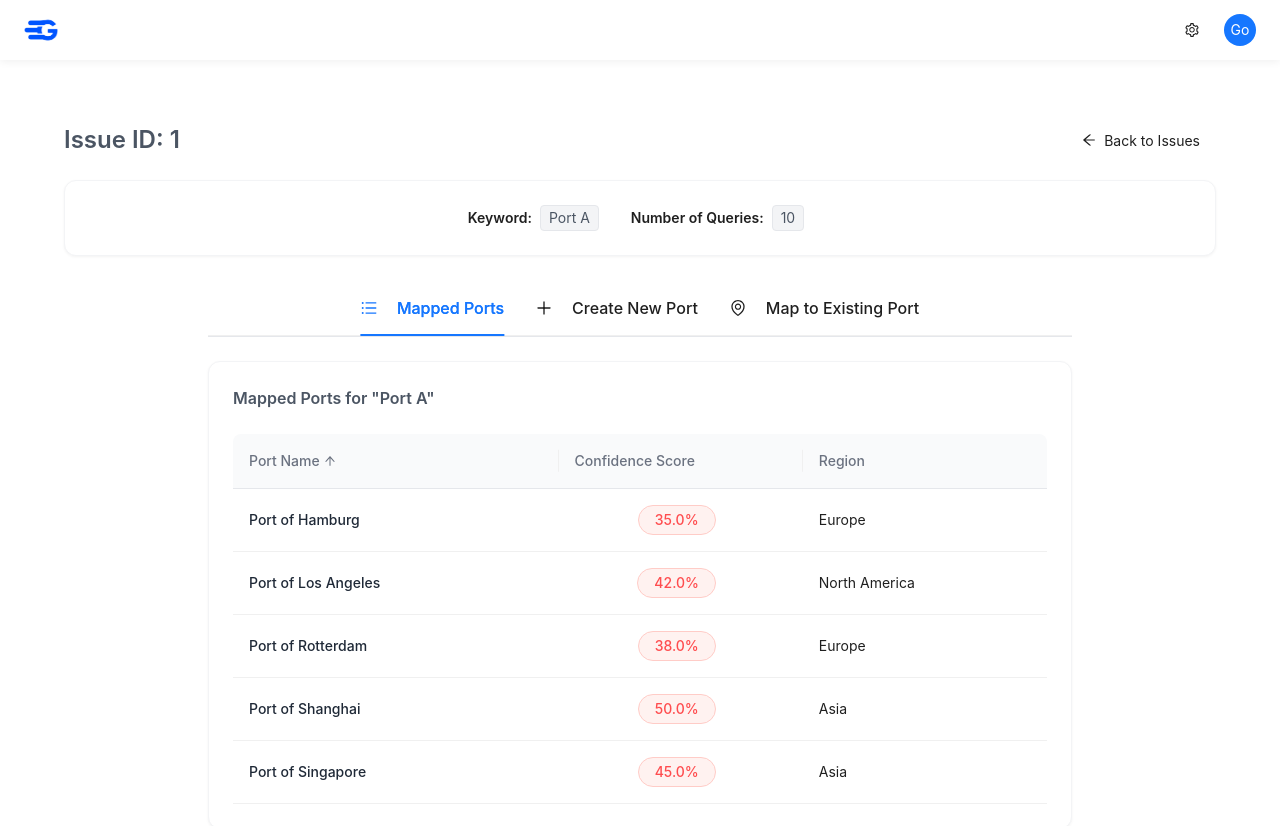
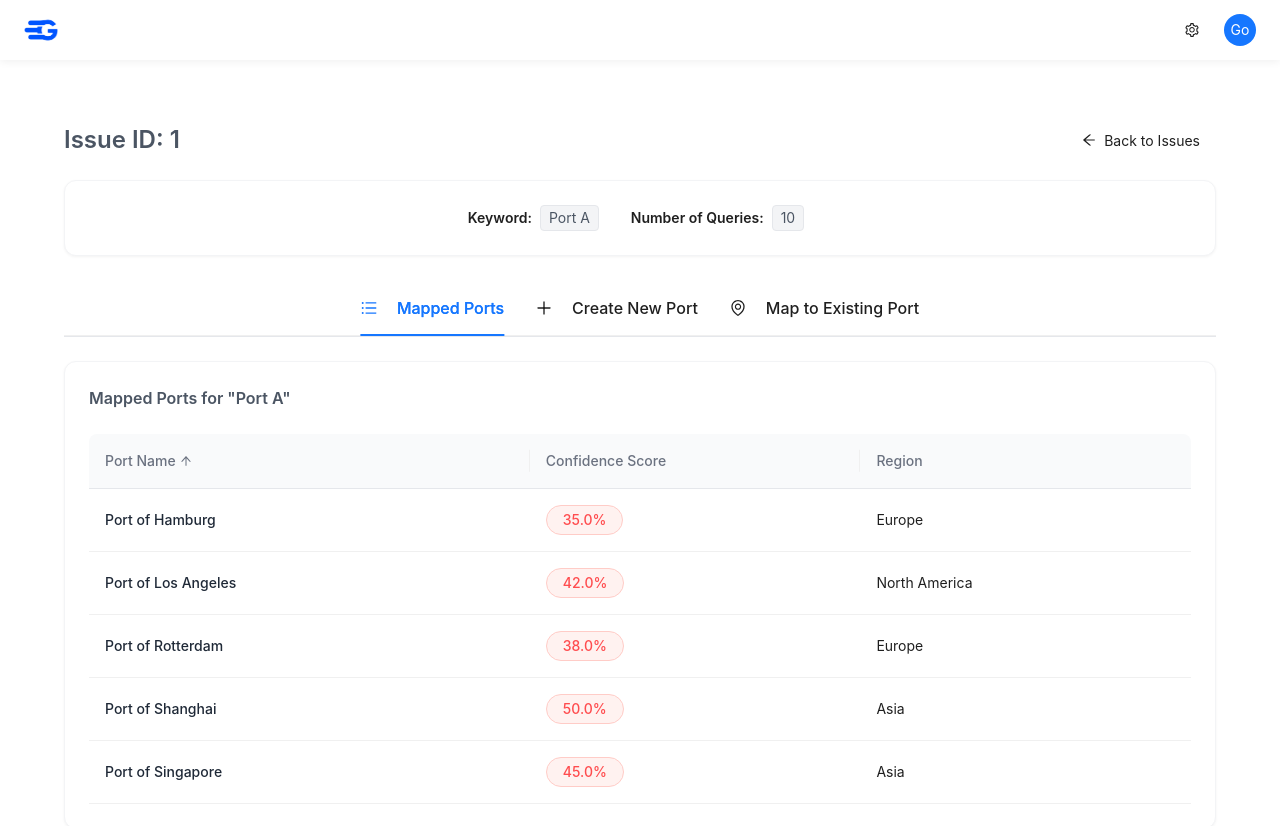
Before and after one commit to sujalbochkar-gocomet/port_mapping, a React (Vite) app in the folder client/: page /admin/issue/resolve/1 in a window 1280 px wide. Shown: the top 826 px of the page. Built offline with nearby package versions, Linux system fonts and the light colour scheme.

Commit message:
Final Changes

```diff
--- a/client/src/components/IssueReport-MappedPorts.tsx
+++ b/client/src/components/IssueReport-MappedPorts.tsx
@@ -1,5 +1,5 @@
 import { useState, useMemo } from "react";
-import { Table, Typography, Card, Tag } from "antd";
+import { Table, Typography, Card, Tag, Empty, Space } from "antd";
 import { ArrowUpOutlined, ArrowDownOutlined } from "@ant-design/icons";
 import type { ColumnsType } from "antd/es/table";
 
@@ -8,20 +8,46 @@ const { Title, Text } = Typography;
 type SortField = "portName" | "confidenceScore" | "region";
 type SortOrder = "asc" | "desc";
 
-interface MappedPort {
+interface TablePort {
   id: string;
   portName: string;
   confidenceScore: number;
   region: string;
 }
 
-const IssueReportMappedPorts = ({ keyword }: { keyword: string }) => {
+interface Props {
+  keyword: string;
+  mappedPorts?: Array<{
+    id: string;
+    name: string;
+    type: string;
+  }>;
+}
+
+const IssueReportMappedPorts = ({ keyword, mappedPorts }: Props) => {
   const [sortField, setSortField] = useState<SortField>("portName");
   const [sortOrder, setSortOrder] = useState<SortOrder>("asc");
 
-  // Sample data - replace with your actual data source
-  const mappedPorts = useMemo<MappedPort[]>(
-    () => [
+  // Transform passed mappedPorts to the format expected by this component
+  const tablePorts = useMemo<TablePort[]>(() => {
+    if (mappedPorts && mappedPorts.length > 0) {
+      return mappedPorts.map((port) => ({
+        id: port.id,
+        portName: port.name,
+        confidenceScore: Math.random() * 0.5 + 0.3, // Random score between 0.3 and 0.8 as sample
+        region:
+          port.type === "sea_port"
+            ? "Sea"
+            : port.type === "air_port"
+            ? "Air"
+            : port.type === "inland_port"
+            ? "Land"
+            : "Other",
+      }));
+    }
+
+    // Fallback to sample data if no mapped ports are provided
+    return [
       {
         id: "1",
         portName: "Port of Singapore",
@@ -52,12 +78,11 @@ const IssueReportMappedPorts = ({ keyword }: { keyword: string }) => {
         confidenceScore: 0.35,
         region: "Europe",
       },
-    ],
-    []
-  );
+    ];
+  }, [mappedPorts]);
 
   const sortedPorts = useMemo(() => {
-    return [...mappedPorts].sort((a, b) => {
+    return [...tablePorts].sort((a, b) => {
       const aValue = a[sortField];
       const bValue = b[sortField];
 
@@ -70,7 +95,7 @@ const IssueReportMappedPorts = ({ keyword }: { keyword: string }) => {
       const comparison = String(aValue).localeCompare(String(bValue));
       return sortOrder === "asc" ? comparison : -comparison;
     });
-  }, [mappedPorts, sortField, sortOrder]);
+  }, [tablePorts, sortField, sortOrder]);
 
   const handleSort = (field: SortField) => {
     if (sortField === field) {
@@ -90,7 +115,7 @@ const IssueReportMappedPorts = ({ keyword }: { keyword: string }) => {
     );
   };
 
-  const columns: ColumnsType<MappedPort> = [
+  const columns: ColumnsType<TablePort> = [
     {
       title: (
         <div
@@ -124,6 +149,7 @@ const IssueReportMappedPorts = ({ keyword }: { keyword: string }) => {
       sorter: false,
       sortDirections: [],
       render: (score: number) => (
+        <div style={{ textAlign: "left" }}>
           <Tag
             color="error"
             style={{
@@ -131,10 +157,13 @@ const IssueReportMappedPorts = ({ keyword }: { keyword: string }) => {
               borderRadius: "16px",
               fontSize: "14px",
               fontWeight: 500,
+              textAlign: "left",
+              display: "inline-block",
             }}
           >
             {(score * 100).toFixed(1)}%
           </Tag>
+        </div>
       ),
       align: "center",
     },
@@ -175,6 +204,31 @@ const IssueReportMappedPorts = ({ keyword }: { keyword: string }) => {
           pagination={false}
           className="custom-table"
           rowClassName={() => "ant-table-row-custom"}
+          locale={{
+            emptyText: sortedPorts.length === 0 && (
+              <Empty
+                image={Empty.PRESENTED_IMAGE_SIMPLE}
+                description={
+                  <Space
+                    direction="vertical"
+                    size={8}
+                    style={{ marginTop: 16 }}
+                  >
+                    <Text strong style={{ fontSize: 16, color: "#4B5563" }}>
+                      No mapped ports
+                    </Text>
+                    <Text
+                      type="secondary"
+                      style={{ maxWidth: 400, margin: "0 auto" }}
+                    >
+                      No ports have been mapped to this keyword yet.
+                    </Text>
+                  </Space>
+                }
+                style={{ margin: "64px 0" }}
+              />
+            ),
+          }}
         />
       </Card>
 
--- a/client/src/components/IssueReport-ResolveIssue.tsx
+++ b/client/src/components/IssueReport-ResolveIssue.tsx
@@ -1,4 +1,4 @@
-import { useParams, useNavigate } from "react-router-dom";
+import { useParams, useNavigate, useLocation } from "react-router-dom";
 import { useState } from "react";
 import CreateNewPort from "./IssueReport-CreateNewPort";
 import MapExistingPort from "./IssueReport-MapExistingPort";
@@ -20,18 +20,39 @@ interface NewPortData {
   type: "sea_port" | "inland_port" | "air_port" | "address";
 }
 
+interface DataItem {
+  id: number;
+  issueId: string;
+  keyword: string;
+  confidenceScore: number;
+  numberOfQueries: number;
+  mappedPorts: Array<{
+    id: string;
+    name: string;
+    type: string;
+  }>;
+}
+
 const IssueReportResolveIssue = () => {
   const { id: issueId } = useParams();
   const navigate = useNavigate();
+  const location = useLocation();
   const [activeTab, setActiveTab] = useState<"create" | "map" | "mapped">(
     "mapped"
   );
 
-  // This would be replaced with actual data from your API
-  const issueDetails = {
+  // Get the issue details from location state or use fallback values
+  const recordData = location.state?.record as DataItem;
+
+  const issueDetails = recordData || {
     keyword: "Port A",
     numberOfQueries: 10,
   };
+
+  // Add debugging
+  console.log("Location state:", location.state);
+  console.log("Record data:", recordData);
+  console.log("Mapped ports:", recordData?.mappedPorts);
 
   const handlePortCreated = (portData: NewPortData) => {
     // TODO: Implement port creation logic
@@ -52,7 +73,12 @@ const IssueReportResolveIssue = () => {
           <span>Mapped Ports</span>
         </Flex>
       ),
-      children: <IssueReportMappedPorts keyword={issueDetails.keyword} />,
+      children: (
+        <IssueReportMappedPorts
+          keyword={issueDetails.keyword}
+          mappedPorts={recordData?.mappedPorts}
+        />
+      ),
     },
     {
       key: "create",
@@ -87,7 +113,7 @@ const IssueReportResolveIssue = () => {
   ];
 
   return (
-    <div style={{ maxWidth: 1280, margin: "0 auto", padding: 32 }}>
+    <div style={{ maxWidth: 1400, margin: "0 auto", padding: 32 }}>
       {/* Main Content */}
       <Space direction="vertical" size="large" style={{ width: "100%" }}>
         {/* Header */}
@@ -144,17 +170,29 @@ const IssueReportResolveIssue = () => {
                 {issueDetails.numberOfQueries}
               </Tag>
             </Flex>
+            {recordData?.confidenceScore && (
+              <Flex align="center" gap="small">
+                <Text strong>Confidence Score:</Text>
+                <Tag
+                  color="error"
+                  style={{
+                    padding: "2px 8px",
+                    borderRadius: "16px",
+                    fontSize: "14px",
+                    fontWeight: 500,
+                  }}
+                >
+                  {(recordData.confidenceScore * 100).toFixed(1)}%
+                </Tag>
+              </Flex>
+            )}
           </Flex>
         </Card>
 
         {/* Tabs */}
-        <div style={{ display: "flex", justifyContent: "center" }}>
-          <div style={{ width: "75%" }}>
         <Tabs
           activeKey={activeTab}
-              onChange={(key) =>
-                setActiveTab(key as "create" | "map" | "mapped")
-              }
+          onChange={(key) => setActiveTab(key as "create" | "map" | "mapped")}
           items={items}
           size="large"
           centered
@@ -163,9 +201,8 @@ const IssueReportResolveIssue = () => {
             borderBottom: "1px solid #E5E7EB",
             marginBottom: 24,
           }}
+          style={{ width: "100%" }}
         />
-          </div>
-        </div>
       </Space>
     </div>
   );
--- a/client/src/components/IssueReport-Table.tsx
+++ b/client/src/components/IssueReport-Table.tsx
@@ -49,72 +49,72 @@ const IssueReportTable = () => {
     () => [
       {
         id: 1,
-        issueId: "random-issue-id-1",
-        keyword: "Port A",
+        issueId: "i1",
+        keyword: "Port Klang",
         confidenceScore: 0.5,
         numberOfQueries: 2,
         mappedPorts: [
           {
             id: "bea5ef8c-111f-4b46-b5fd-0581dce08da0",
-            name: "Port Temporary",
+            name: "Port Klang West",
             type: "sea_port",
           },
           {
             id: "bea5ef8c-111f-4b46-b5fd-0581dce08da0",
-            name: "Port Temporary",
+            name: "Port Klang East",
             type: "sea_port",
           },
           {
             id: "bea5ef8c-111f-4b46-b5fd-0581dce08da0",
-            name: "Port Temporary",
+            name: "Port Klang South",
             type: "sea_port",
           },
         ],
       },
       {
         id: 2,
-        issueId: "random-issue-id-2",
-        keyword: "Port B",
+        issueId: "i2",
+        keyword: "Port Chennai",
         confidenceScore: 0.48,
         numberOfQueries: 5,
         mappedPorts: [
           {
             id: "bea5ef8c-111f-4b46-b5fd-0581dce08da0",
-            name: "Port Temporary",
+            name: "Chennai wesite",
             type: "sea_port",
           },
           {
             id: "bea5ef8c-111f-4b46-b5fd-0581dce08da0",
-            name: "Port Temporary",
+            name: "Chennai East",
             type: "sea_port",
           },
           {
             id: "bea5ef8c-111f-4b46-b5fd-0581dce08da0",
-            name: "Port Temporary",
+            name: "Chennai South",
             type: "sea_port",
           },
         ],
       },
       {
         id: 3,
-        issueId: "random-issue-id-3",
-        keyword: "Port C",
+        issueId: "i3",
+        keyword: "Port Mumbai",
         confidenceScore: 0.36,
         numberOfQueries: 1,
         mappedPorts: [
           {
             id: "bea5ef8c-111f-4b46-b5fd-0581dce08da0",
-            name: "Port Temporary",
+            name: "Mumbai West",
             type: "sea_port",
           },
           {
             id: "bea5ef8c-111f-4b46-b5fd-0581dce08da0",
-            name: "Port Temporary",
+            name: "Mundra East",
             type: "sea_port",
           },
           {
             id: "bea5ef8c-111f-4b46-b5fd-0581dce08da0",
-            name: "Port Temporary",
+            name: "Mundra South",
             type: "sea_port",
           },
         ],
@@ -256,7 +256,11 @@ const IssueReportTable = () => {
       render: (record: DataItem) => (
         <Button
           type="primary"
-          onClick={() => navigate(`/admin/issue/resolve/${record.issueId}`)}
+          onClick={() =>
+            navigate(`/admin/issue/resolve/${record.issueId}`, {
+              state: { record },
+            })
+          }
           style={{
             borderRadius: "8px",
             boxShadow: "0 2px 0 rgba(0,0,0,0.02)",
```
Also changed, not shown: 1 other file (tests, documents, lock files or other folders). Lines whose indentation alone changed are shown as unchanged.
